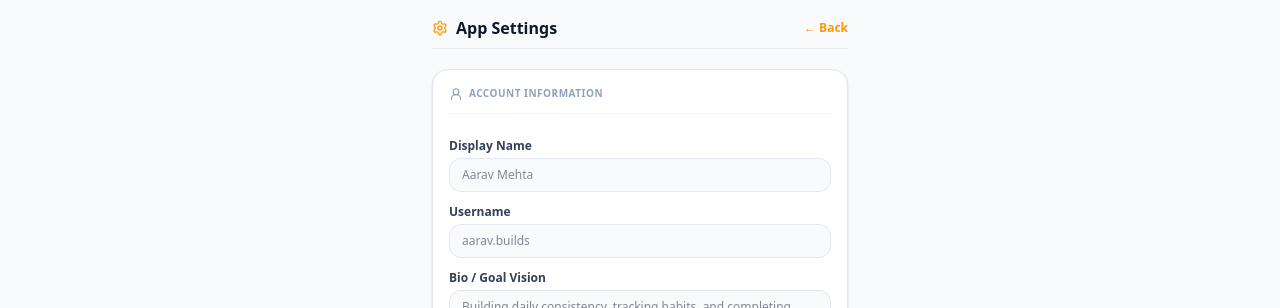
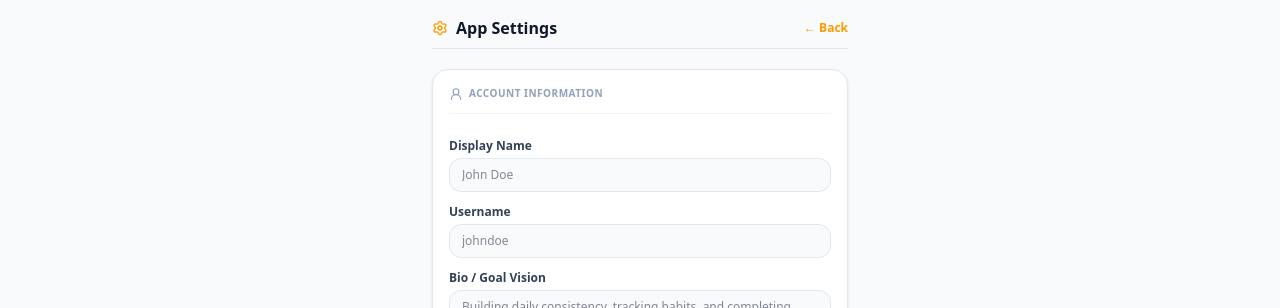
Before and after one commit to piyush1010/GoalCircle, a Next.js app: page /settings in a window 1280 px wide. Shown: the top 308 px of the page. Built offline with nearby package versions, Linux system fonts and the light colour scheme; no server answers.

Commit message:
Use John Doe as the settings example name
Co-Authored-By: Claude Opus 5.5 <noreply@anthropic.com>
Claude-Session: https://claude.ai/code/session_01EELumWwcMCb1UTHyh9TMbg

```diff
--- a/app/settings/page.tsx
+++ b/app/settings/page.tsx
@@ -243,7 +243,7 @@ export default function SettingsPage() {
             type="text"
             value={fullName}
             onChange={(e) => setFullName(e.target.value)}
-            placeholder="Aarav Mehta"
+            placeholder="John Doe"
             className="w-full px-3 py-2 text-xs rounded-xl border border-slate-200 dark:border-slate-800 bg-slate-50 dark:bg-slate-950 text-slate-900 dark:text-white focus:outline-none focus:border-amber-500 transition"
           />
         </div>
@@ -256,7 +256,7 @@ export default function SettingsPage() {
             type="text"
             value={username}
             onChange={(e) => setUsername(e.target.value)}
-            placeholder="aarav.builds"
+            placeholder="johndoe"
             className="w-full px-3 py-2 text-xs rounded-xl border border-slate-200 dark:border-slate-800 bg-slate-50 dark:bg-slate-950 text-slate-900 dark:text-white focus:outline-none focus:border-amber-500 transition"
           />
         </div>
```
